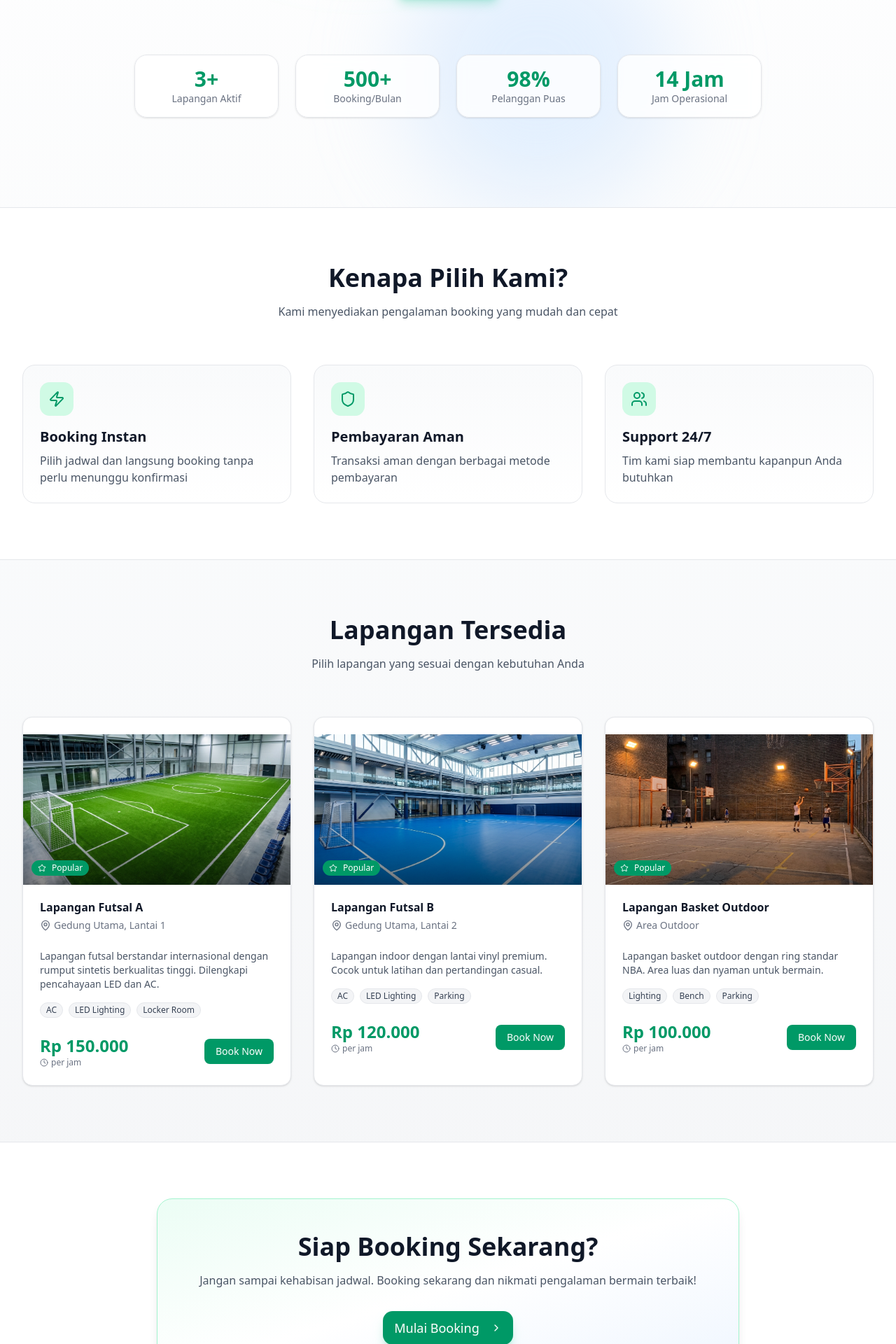
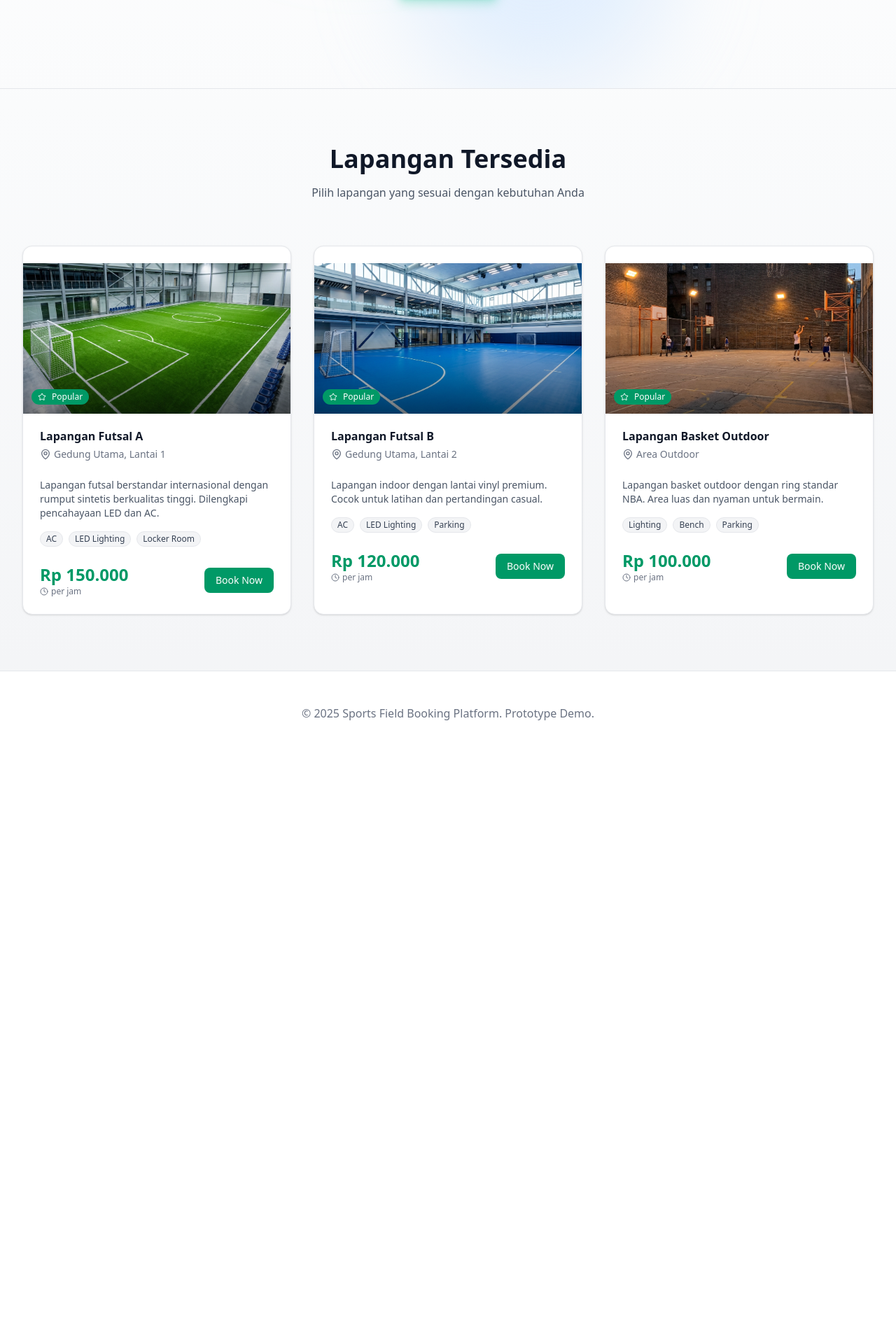
Before and after one commit to karkandea/booking-prototype-cakra, a Next.js app: page / in a window 1280 px wide. Shown: the part 500-2420 px from the top of the page at 70% size. After the commit the page ends 1579 px from the top, so only its background shows below. Built offline with nearby package versions, Linux system fonts and the light colour scheme.

Commit message:
Simplify homepage: removed stats, features, and CTA sections

```diff
--- a/app/page.tsx
+++ b/app/page.tsx
@@ -1,7 +1,7 @@
 "use client";
 
 import Image from "next/image";
-import { MapPin, Clock, Star, ChevronRight, Zap, Shield, Users } from "lucide-react";
+import { MapPin, Clock, Star, ChevronRight, Zap } from "lucide-react";
 import Link from "next/link";
 import { fields, formatCurrency } from "@/lib/data";
 import { Button } from "@/components/ui/button";
@@ -49,62 +49,9 @@ export default function Home() {
             </div>
           </div>
 
-          {/* Stats */}
-          <div className="grid grid-cols-2 md:grid-cols-4 gap-6 mt-20 max-w-4xl mx-auto">
-            {[
-              { label: "Lapangan Aktif", value: "3+" },
-              { label: "Booking/Bulan", value: "500+" },
-              { label: "Pelanggan Puas", value: "98%" },
-              { label: "Jam Operasional", value: "14 Jam" },
-            ].map((stat) => (
-              <div key={stat.label} className="text-center p-4 rounded-2xl bg-white/80 backdrop-blur-sm border border-gray-200 shadow-sm">
-                <div className="text-2xl sm:text-3xl font-bold text-emerald-600">{stat.value}</div>
-                <div className="text-sm text-gray-500">{stat.label}</div>
-              </div>
-            ))}
-          </div>
         </div>
       </section>
 
-      {/* Features Section */}
-      <section className="py-20 border-t border-gray-200 bg-white">
-        <div className="max-w-7xl mx-auto px-4 sm:px-6 lg:px-8">
-          <div className="text-center mb-16">
-            <h2 className="text-3xl sm:text-4xl font-bold mb-4 text-gray-900">Kenapa Pilih Kami?</h2>
-            <p className="text-gray-600 max-w-xl mx-auto">
-              Kami menyediakan pengalaman booking yang mudah dan cepat
-            </p>
-          </div>
-
-          <div className="grid md:grid-cols-3 gap-8">
-            {[
-              {
-                icon: Zap,
-                title: "Booking Instan",
-                description: "Pilih jadwal dan langsung booking tanpa perlu menunggu konfirmasi",
-              },
-              {
-                icon: Shield,
-                title: "Pembayaran Aman",
-                description: "Transaksi aman dengan berbagai metode pembayaran",
-              },
-              {
-                icon: Users,
-                title: "Support 24/7",
-                description: "Tim kami siap membantu kapanpun Anda butuhkan",
-              },
-            ].map((feature) => (
-              <div key={feature.title} className="p-6 rounded-2xl bg-gradient-to-b from-gray-50 to-white border border-gray-200 hover:border-emerald-300 hover:shadow-lg transition-all group">
-                <div className="w-12 h-12 rounded-xl bg-emerald-100 flex items-center justify-center mb-4 group-hover:scale-110 transition-transform">
-                  <feature.icon className="w-6 h-6 text-emerald-600" />
-                </div>
-                <h3 className="text-xl font-semibold mb-2 text-gray-900">{feature.title}</h3>
-                <p className="text-gray-600">{feature.description}</p>
-              </div>
-            ))}
-          </div>
-        </div>
-      </section>
 
       {/* Fields Section */}
       <section className="py-20 border-t border-gray-200">
@@ -174,23 +121,6 @@ export default function Home() {
         </div>
       </section>
 
-      {/* CTA Section */}
-      <section className="py-20 border-t border-gray-200 bg-white">
-        <div className="max-w-4xl mx-auto px-4 sm:px-6 lg:px-8 text-center">
-          <div className="p-8 sm:p-12 rounded-3xl bg-gradient-to-br from-emerald-50 via-white to-blue-50 border border-emerald-200 shadow-lg">
-            <h2 className="text-3xl sm:text-4xl font-bold mb-4 text-gray-900">Siap Booking Sekarang?</h2>
-            <p className="text-gray-600 mb-8">
-              Jangan sampai kehabisan jadwal. Booking sekarang dan nikmati pengalaman bermain terbaik!
-            </p>
-            <Link href="/booking">
-              <Button size="lg" className="bg-emerald-600 hover:bg-emerald-700 text-white px-8 py-6 text-lg rounded-xl shadow-lg shadow-emerald-500/25">
-                Mulai Booking
-                <ChevronRight className="ml-2 w-5 h-5" />
-              </Button>
-            </Link>
-          </div>
-        </div>
-      </section>
 
       {/* Footer */}
       <footer className="py-12 border-t border-gray-200 bg-white">
```
